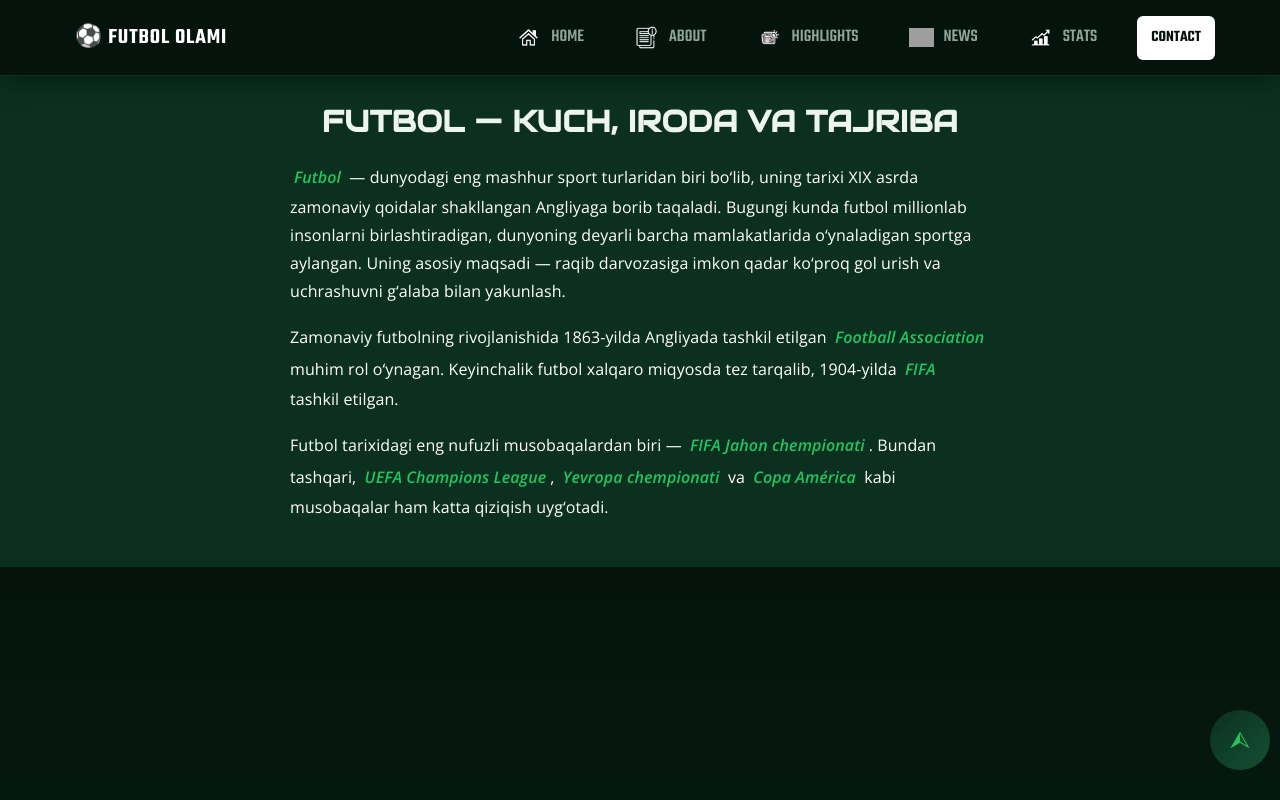
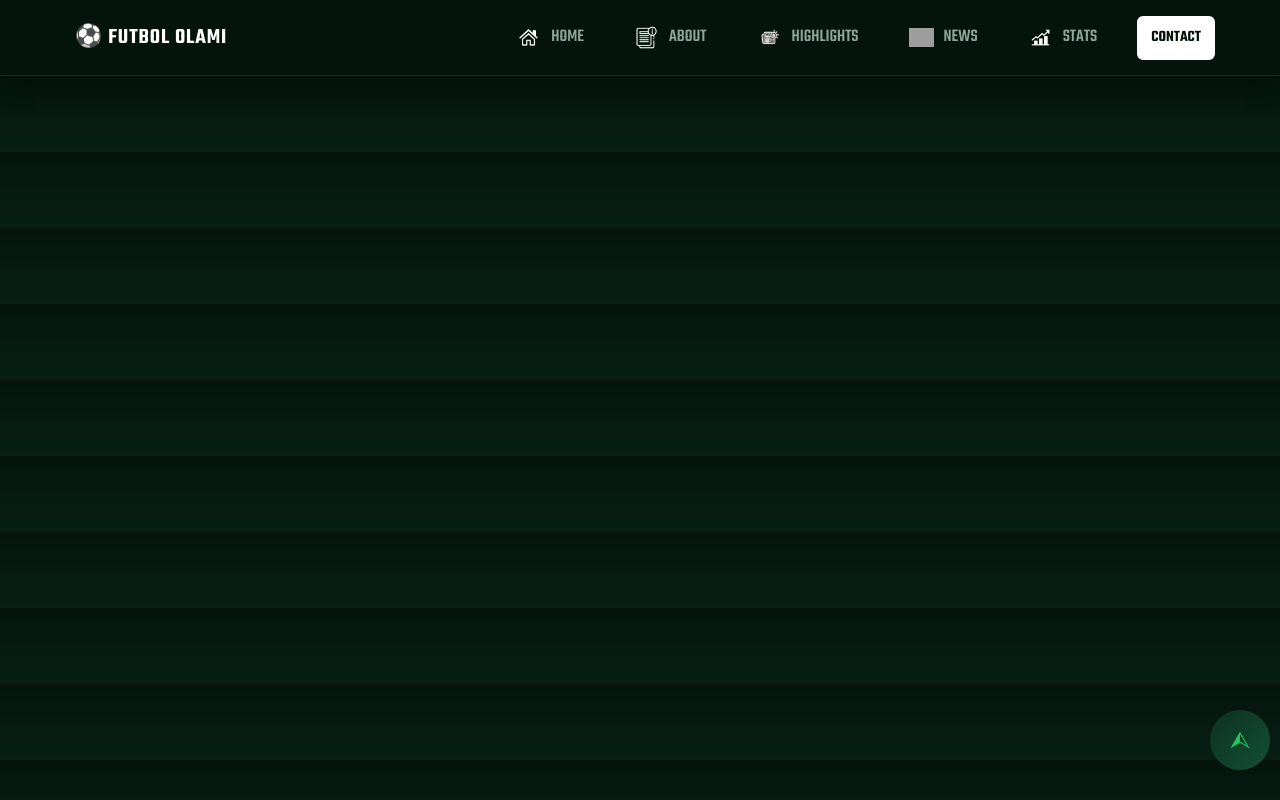
Before and after one commit to Ilhomjonov2011/Futbol, a plain HTML site: page Home.html in a window 1280 px wide. Drawn offline with nearby package versions, Linux system fonts and the light colour scheme; grey boxes are pictures that could not be loaded.

Commit message:
home header

```diff
--- a/Home.html
+++ b/Home.html
@@ -23,20 +23,6 @@
 </div>
 </div>
 </header>
-<section class="hero" id="header-part">
-<div class="container hero-container">
-<div class="hero-content">
-<div>
-<h1 class="hero-title">Futbol — kuch, iroda va tajriba</h1>
-</div>
-<div class="hero-right">
-<p class="hero-text"><a href="https://uz.wikipedia.org/wiki/Futbol" target="_blank" class="hero-text-link">Futbol</a> — dunyodagi eng mashhur sport turlaridan biri bo‘lib, uning tarixi XIX asrda zamonaviy qoidalar shakllangan Angliyaga borib taqaladi. Bugungi kunda futbol millionlab insonlarni birlashtiradigan, dunyoning deyarli barcha mamlakatlarida o‘ynaladigan sportga aylangan. Uning asosiy maqsadi — raqib darvozasiga imkon qadar ko‘proq gol urish va uchrashuvni g‘alaba bilan yakunlash.</p>
-<p class="hero-text">Zamonaviy futbolning rivojlanishida 1863-yilda Angliyada tashkil etilgan <a href="https://en.wikipedia.org/wiki/Football_Association" target="_blank" class="hero-text-link">Football Association</a> muhim rol o‘ynagan. Keyinchalik futbol xalqaro miqyosda tez tarqalib, 1904-yilda <a href="https://www.fifa.com/" target="_blank" class="hero-text-link">FIFA</a> tashkil etilgan.</p>
-<p class="hero-text">Futbol tarixidagi eng nufuzli musobaqalardan biri — <a href="https://www.fifa.com/tournaments/mens/worldcup" target="_blank" class="hero-text-link">FIFA Jahon chempionati</a>. Bundan tashqari, <a href="https://www.uefa.com/uefachampionsleague/" target="_blank" class="hero-text-link">UEFA Champions League</a>, <a href="https://www.uefa.com/euro/" target="_blank" class="hero-text-link">Yevropa chempionati</a> va <a href="https://copaamerica.com/" target="_blank" class="hero-text-link">Copa América</a> kabi musobaqalar ham katta qiziqish uyg‘otadi.</p>
-</div>
-</div>
-</div>
-</section>
 <a class="top-link" href="#header-part">⮙</a>
 <script src="./js/boots.js"></script>
 <script src="./js/script.js"></script>
```
